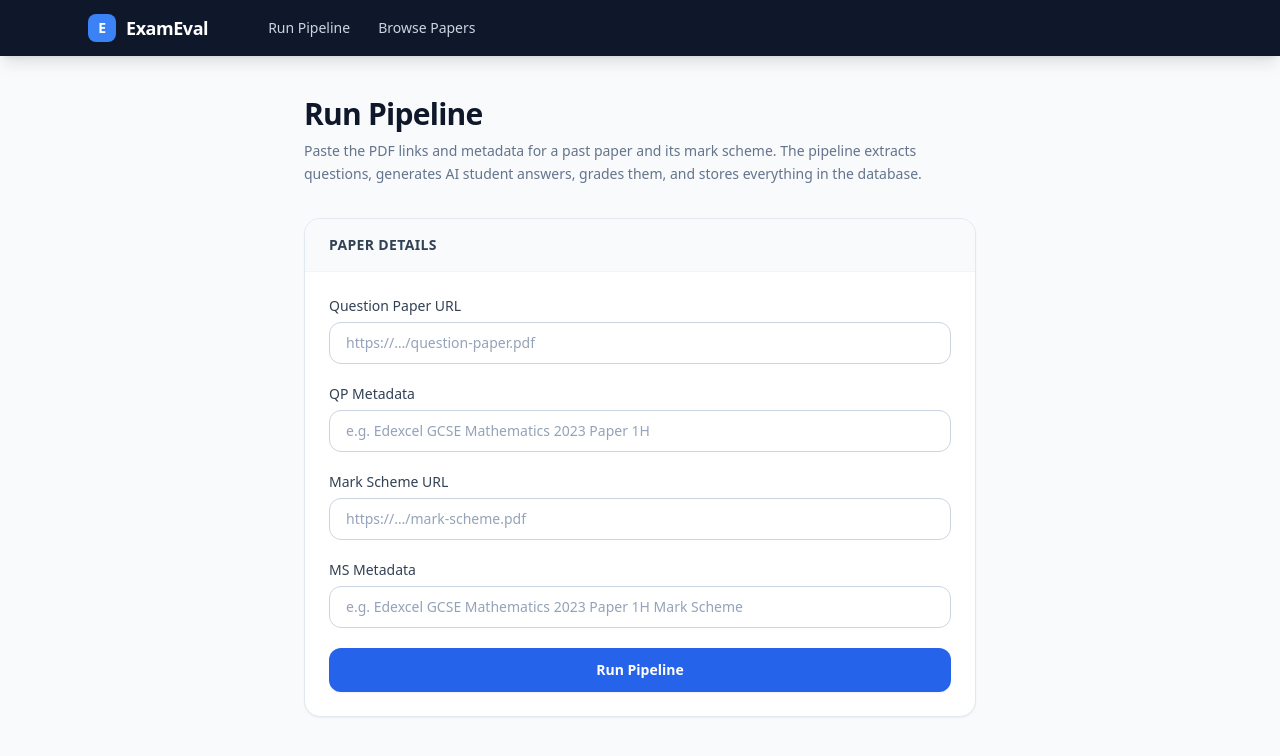
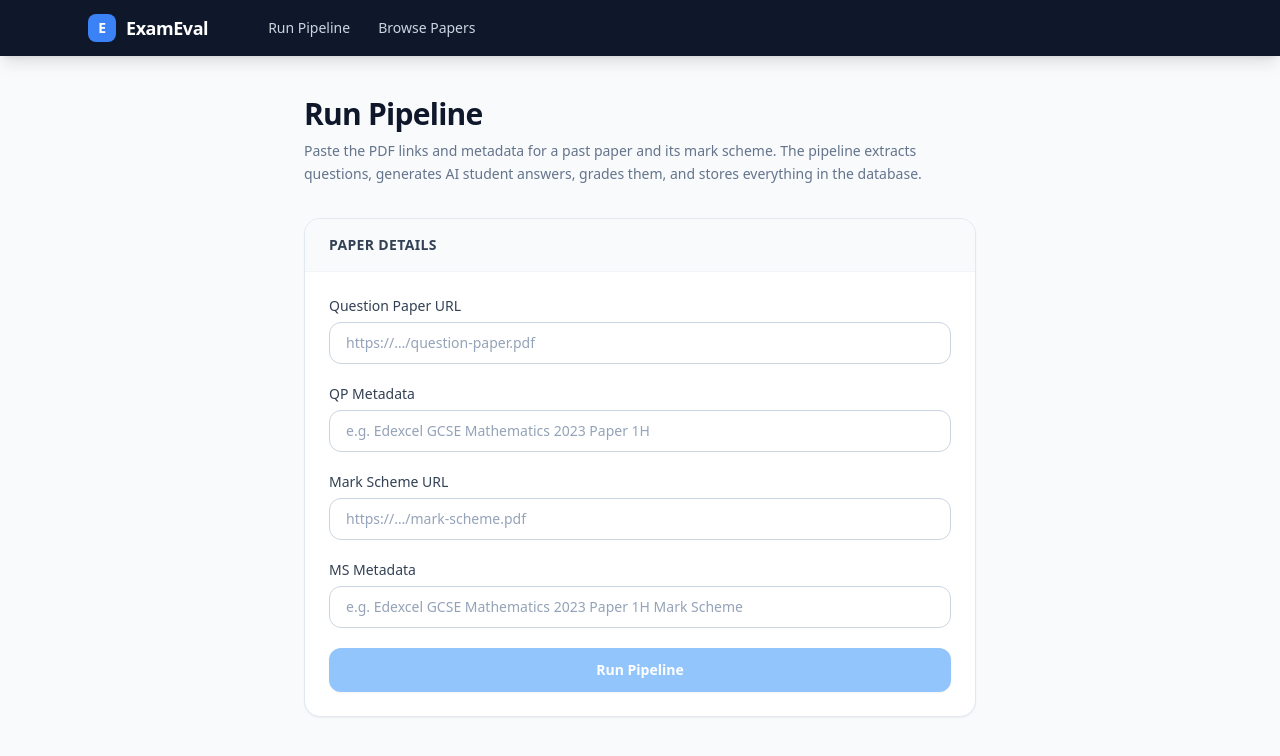
Before and after one commit to Ali-naqvi5/exam-eval, a Next.js app: page / in a window 1280 px wide. Shown: the top 756 px of the page. Built offline with nearby package versions, Linux system fonts and the light colour scheme; no server answers.

Commit message:
Refactor code structure for improved readability and maintainability

```diff
--- a/app/page.tsx
+++ b/app/page.tsx
@@ -22,6 +22,34 @@ const FIELDS: Field[] = [
   { label: "MS Metadata",         key: "ms_metadata_raw",  placeholder: "e.g. Edexcel GCSE Mathematics 2023 Paper 1H Mark Scheme" },
 ];
 
+// A direct link to a .pdf: http(s) URL whose path ends in .pdf, followed only by
+// an optional ?query or #fragment. The trailing anchor rejects "file.pdf.exe".
+// Mirrors the backend is_pdf_link() so the button and the API never disagree.
+function isPdfLink(url: string): boolean {
+  return /^https?:\/\/.+\.pdf(\?.*)?(#.*)?$/i.test(url.trim());
+}
+
+// True if the text looks like a URL (used to reject links in the metadata fields).
+function looksLikeUrl(v: string): boolean {
+  return /^https?:\/\/\S+/i.test(v.trim());
+}
+
+// Per-field validation message, or null if the field is empty or valid.
+// Empty fields return null so the form doesn't load covered in red; the submit
+// button is still disabled until every field is filled (see isFormValid).
+function fieldError(key: keyof FormState, value: string): string | null {
+  const v = value.trim();
+  if (!v) return null;
+  if (key === "qp_url" || key === "ms_url") {
+    if (!isPdfLink(v))
+      return "Enter a direct link to a .pdf file (starting with http:// or https://).";
+  } else {
+    if (looksLikeUrl(v))
+      return "Enter the paper details (e.g. 'AQA GCSE Biology 2023 Paper 1H'), not a URL.";
+  }
+  return null;
+}
+
 export default function HomePage() {
   const router = useRouter();
   const { phase, statusMsg, progress, paperId, start, reset } = usePipeline();
@@ -42,6 +70,13 @@ export default function HomePage() {
     try { localStorage.setItem(FORM_KEY, JSON.stringify(form)); } catch { /* ignore */ }
     await start(form);
   }
+
+  // Real-time validation — mirrors the backend so the button and the API agree.
+  const sameUrl =
+    form.qp_url.trim() !== "" && form.qp_url.trim() === form.ms_url.trim();
+  const allFilled = FIELDS.every(({ key }) => form[key].trim() !== "");
+  const noFieldErrors = FIELDS.every(({ key }) => !fieldError(key, form[key]));
+  const isFormValid = allFilled && noFieldErrors && !sameUrl;
 
   return (
     <div className="max-w-2xl mx-auto">
@@ -64,7 +99,13 @@ export default function HomePage() {
 
         <form onSubmit={handleSubmit} className="p-6 space-y-5">
           <div className="grid grid-cols-1 gap-5">
-            {FIELDS.map(({ label, key, placeholder }) => (
+            {FIELDS.map(({ label, key, placeholder }) => {
+              // Show the same-URL warning under the Mark Scheme URL field.
+              const err = fieldError(key, form[key])
+                ?? (key === "ms_url" && sameUrl
+                    ? "The Mark Scheme URL is identical to the Question Paper URL - they must be two different PDFs."
+                    : null);
+              return (
                 <div key={key}>
                   <label className="block text-sm font-medium text-slate-700 mb-1.5">{label}</label>
                   <input
@@ -74,16 +115,23 @@ export default function HomePage() {
                     placeholder={placeholder}
                     onChange={(e) => setForm((f) => ({ ...f, [key]: e.target.value }))}
                     disabled={phase === "running"}
-                  className="w-full border border-slate-300 rounded-xl px-4 py-2.5 text-sm text-slate-900 placeholder:text-slate-400 focus:outline-none focus:ring-2 focus:ring-blue-500 focus:border-transparent disabled:bg-slate-50 disabled:text-slate-400 transition-shadow"
+                    aria-invalid={err ? true : undefined}
+                    className={`w-full border rounded-xl px-4 py-2.5 text-sm text-slate-900 placeholder:text-slate-400 focus:outline-none focus:ring-2 focus:border-transparent disabled:bg-slate-50 disabled:text-slate-400 transition-shadow ${
+                      err
+                        ? "border-red-300 focus:ring-red-500"
+                        : "border-slate-300 focus:ring-blue-500"
+                    }`}
                   />
+                  {err && <p className="mt-1.5 text-xs text-red-600">{err}</p>}
                 </div>
-            ))}
+              );
+            })}
           </div>
 
           <button
             type="submit"
-            disabled={phase === "running"}
-            className="w-full bg-blue-600 hover:bg-blue-700 disabled:bg-blue-300 text-white font-semibold rounded-xl py-3 text-sm transition-colors shadow-sm mt-2"
+            disabled={phase === "running" || !isFormValid}
+            className="w-full bg-blue-600 hover:bg-blue-700 disabled:bg-blue-300 disabled:cursor-not-allowed text-white font-semibold rounded-xl py-3 text-sm transition-colors shadow-sm mt-2"
           >
             {phase === "running" ? "Pipeline running…" : "Run Pipeline"}
           </button>
```
Also changed, not shown: 1 other file (tests, documents, lock files or other folders). Lines whose indentation alone changed are shown as unchanged.
